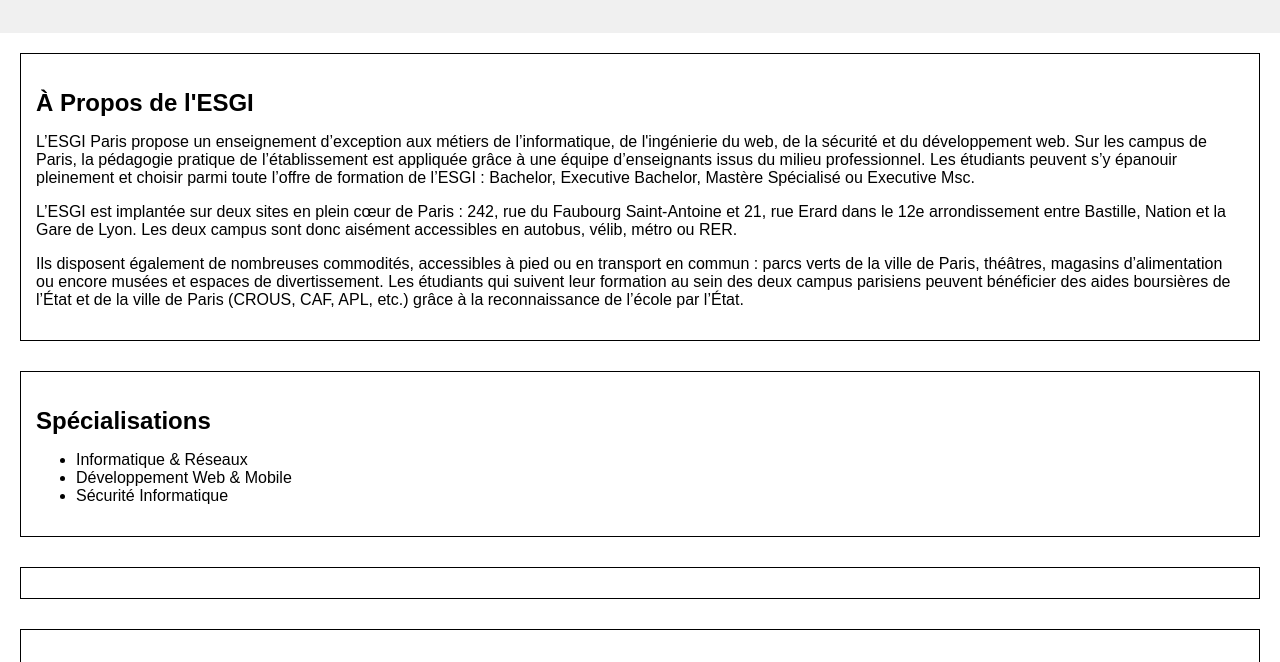
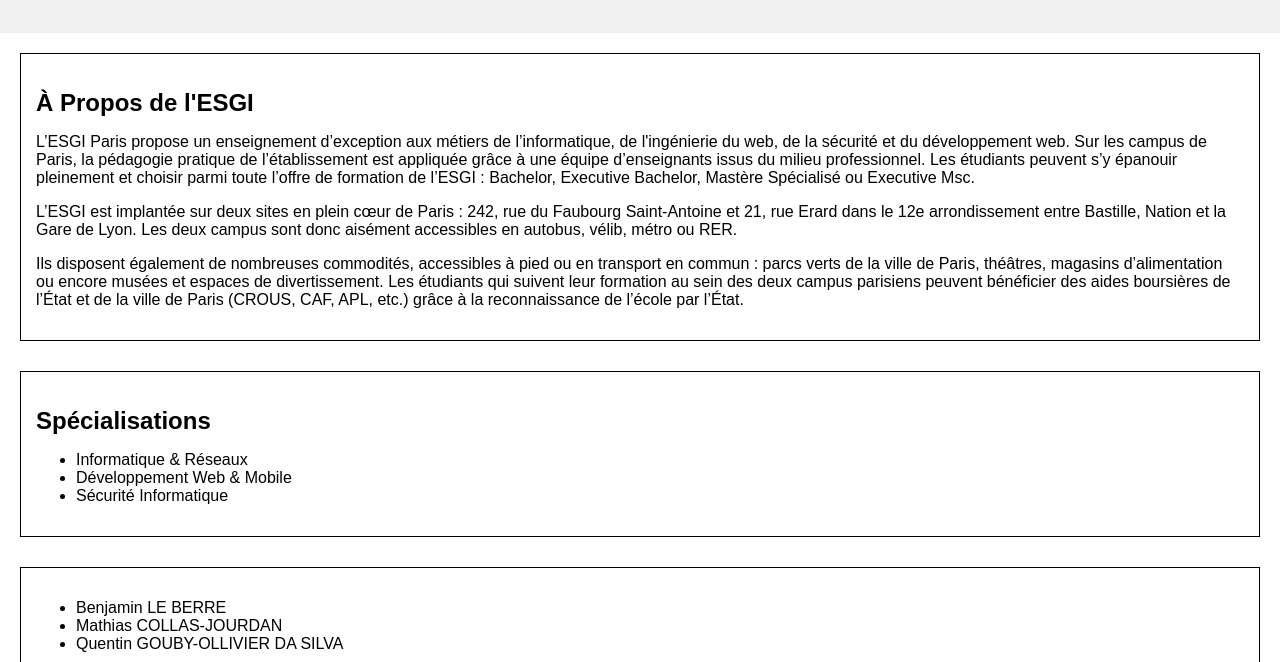
Before and after one commit to M4THIA5/TP_GrMBQ, a plain HTML site: page index.html in a window 1280 px wide. Shown: the part 121-783 px from the top of the page. Drawn offline with Linux system fonts and the light colour scheme.

Commit message:
new-puce-liste

```diff
--- a/index.html
+++ b/index.html
@@ -31,6 +31,11 @@
       </ul>
     </section>
     <section id="La meilleure équipe d’étudiants ">
+      <ul>
+        <li>Benjamin LE BERRE</li>
+        <li>Mathias COLLAS-JOURDAN</li>
+        <li>Quentin GOUBY-OLLIVIER DA SILVA</li>
+      </ul>
     </section>
 
     <section id="address">
```
